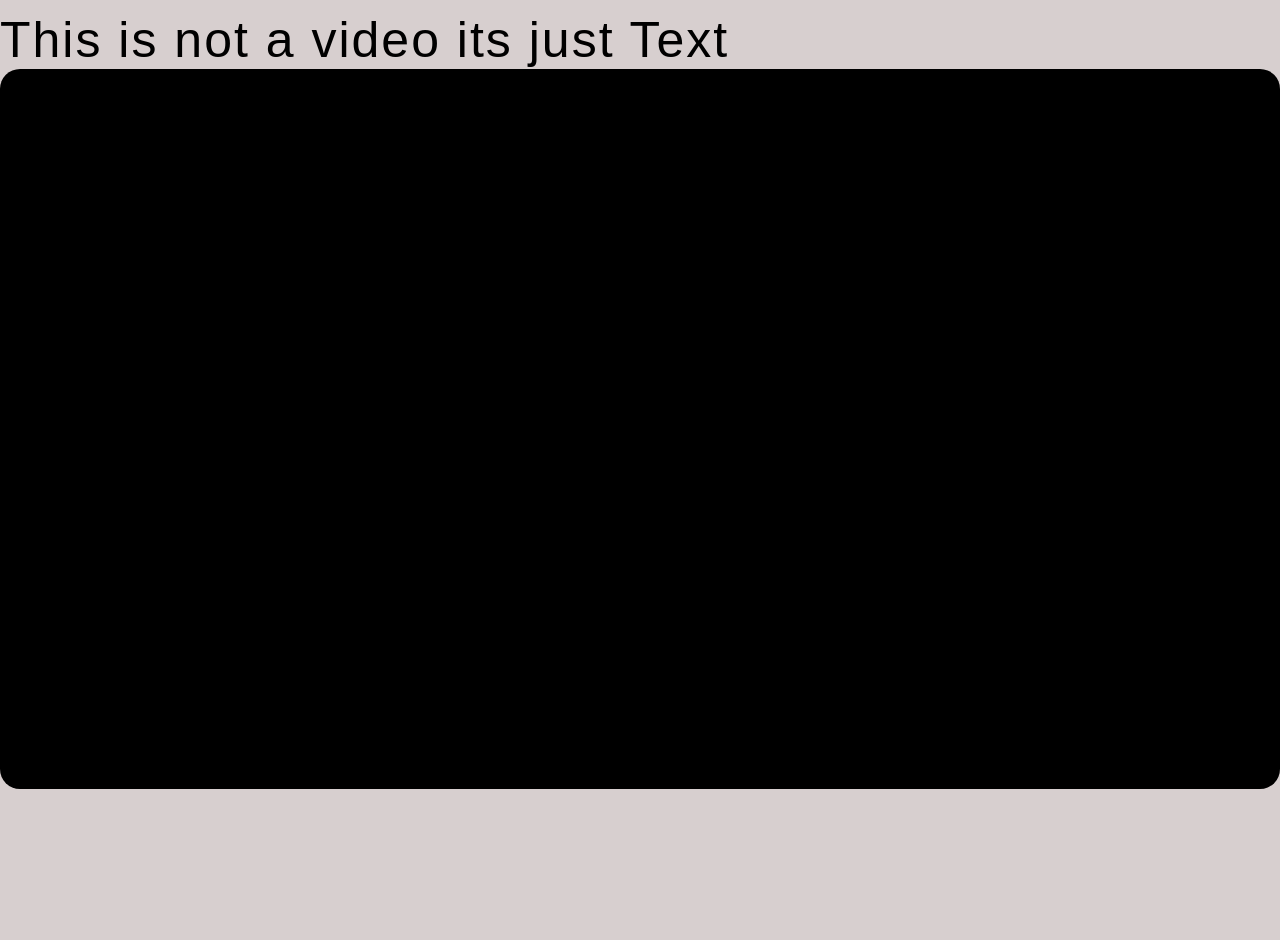
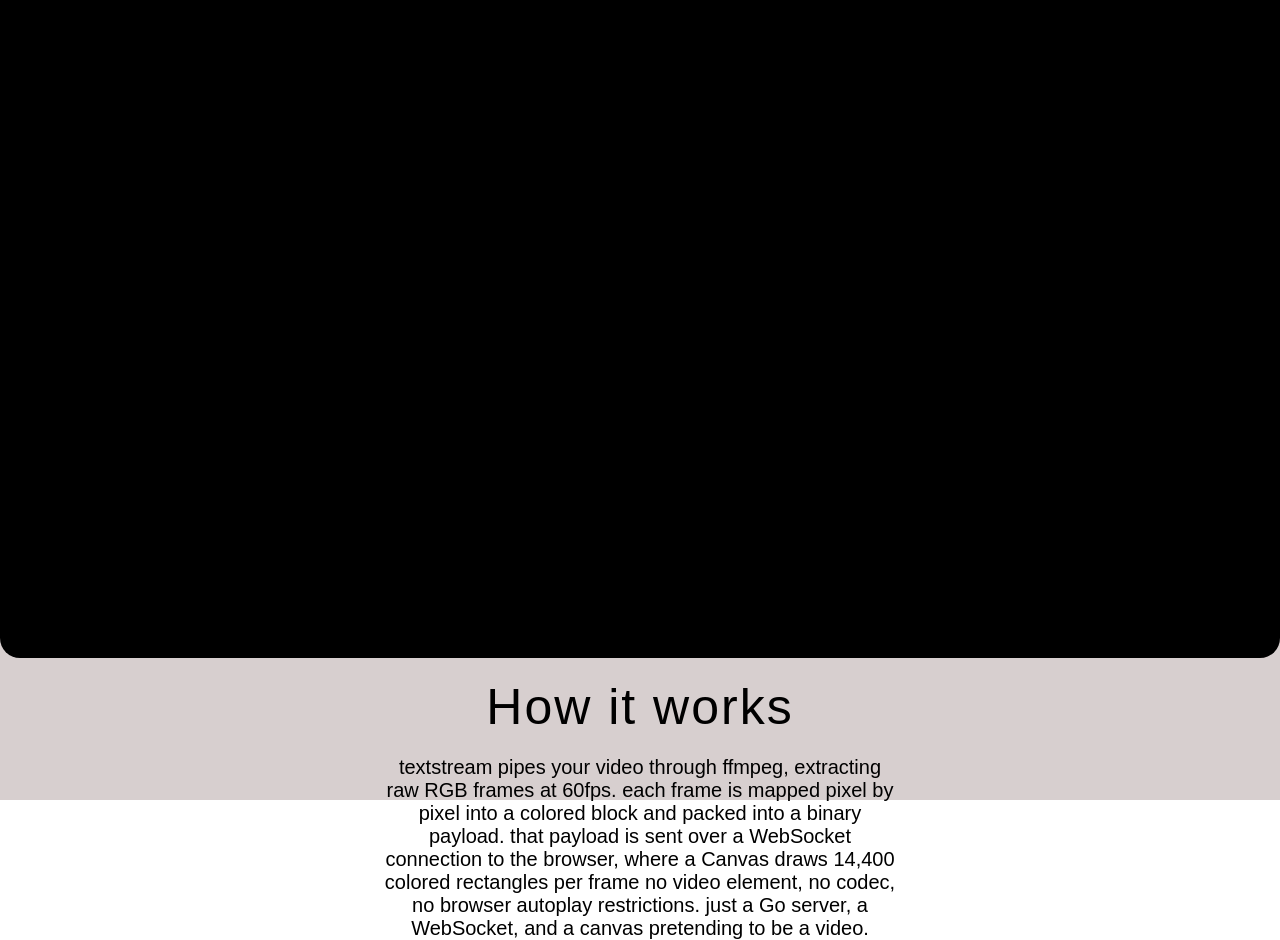
Before and after one commit to khalidoukoujane/textstream, a React (Vite) app in the folder frontend/: page / in a window 1280 px wide. Before the commit the page ends 800 px from the top, so only its background shows below. Built offline with nearby package versions, Linux system fonts and the light colour scheme; no server answers.

Commit message:
improved quality

```diff
--- a/frontend/src/App.css
+++ b/frontend/src/App.css
@@ -5,14 +5,15 @@
   box-sizing: border-box;
 }
 
-body {
+.container {
   background: #d7cfcf;
   display: flex;
   flex-direction: column;
   justify-content: center;
   align-items: center;
-  min-height: 100vh;
-  gap: 16px;
+  height: 100vh;
+  width: 100%;
+  gap: 20px;
 }
 
 .header {
@@ -24,6 +25,12 @@ body {
 }
 
 canvas {
-  display: block;
   border-radius: 20px;
 }
+
+p {
+  max-width: 40%;
+  text-align: center;
+  font-size: 20px;
+  font-family: sans-serif;
+}
--- a/frontend/src/App.tsx
+++ b/frontend/src/App.tsx
@@ -1,10 +1,10 @@
 import { useEffect, useRef } from "react";
 import "./App.css";
 
-const WIDTH = 160;
-const HEIGHT = 90;
-const CHAR_WIDTH = 8;
-const CHAR_HEIGHT = 8;
+const WIDTH = 320;
+const HEIGHT = 180;
+const CHAR_WIDTH = 4;
+const CHAR_HEIGHT = 4;
 
 function App() {
   const canvasRef = useRef<HTMLCanvasElement>(null);
@@ -93,12 +93,23 @@ function App() {
 
   return (
     <>
+    <div className="container">
       <h1 className="header">This is not a video its just Text</h1>
       <canvas
         ref={canvasRef}
         width={WIDTH * CHAR_WIDTH}
         height={HEIGHT * CHAR_HEIGHT}
       />
+        <h1 className="header">How it works</h1>
+        <p>
+        textstream pipes your video through ffmpeg, extracting raw RGB frames at 60fps.
+        each frame is mapped pixel by pixel into a colored block and packed into a binary payload.
+         that payload is sent over a WebSocket connection to the browser,
+          where a Canvas draws 14,400 colored rectangles per frame no video element,
+           no codec, no browser autoplay restrictions. just a Go server, a WebSocket,
+            and a canvas pretending to be a video.
+            </p>
+    </div>
     </>
   );
 }
```
